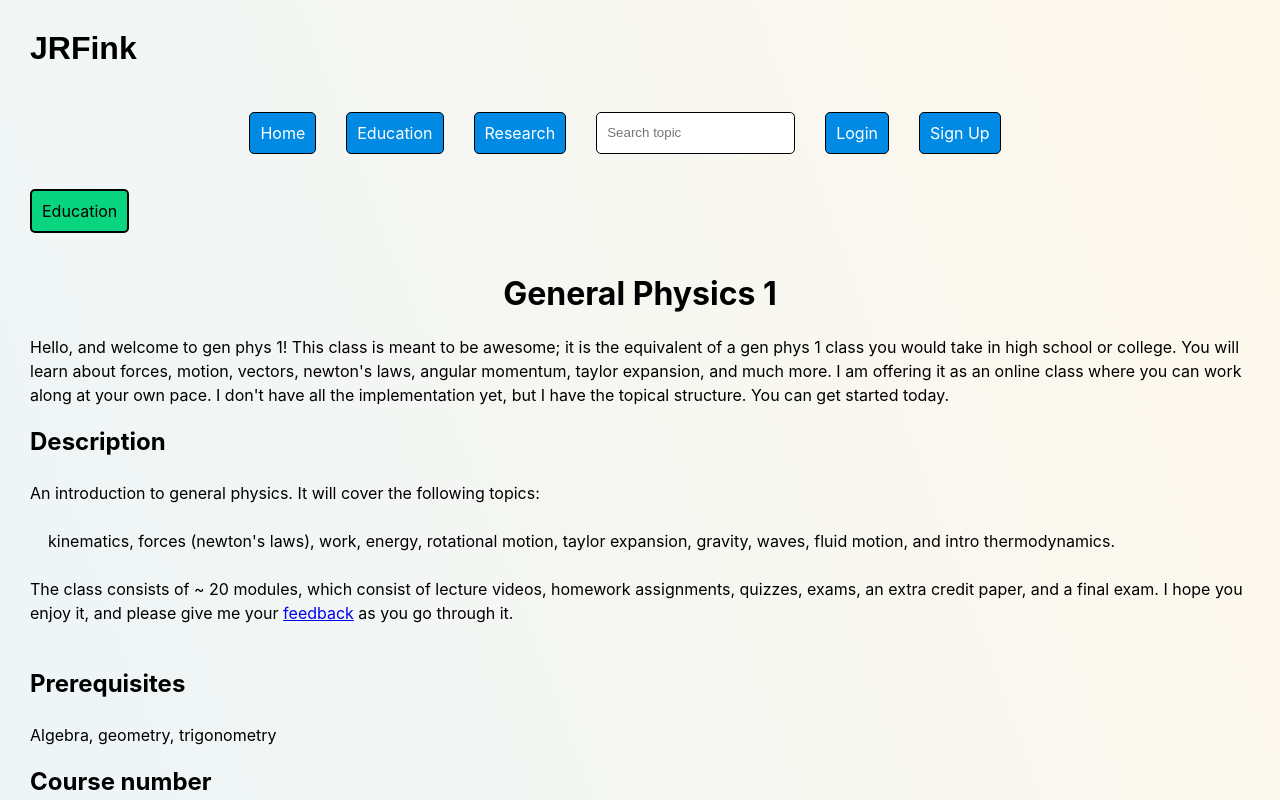
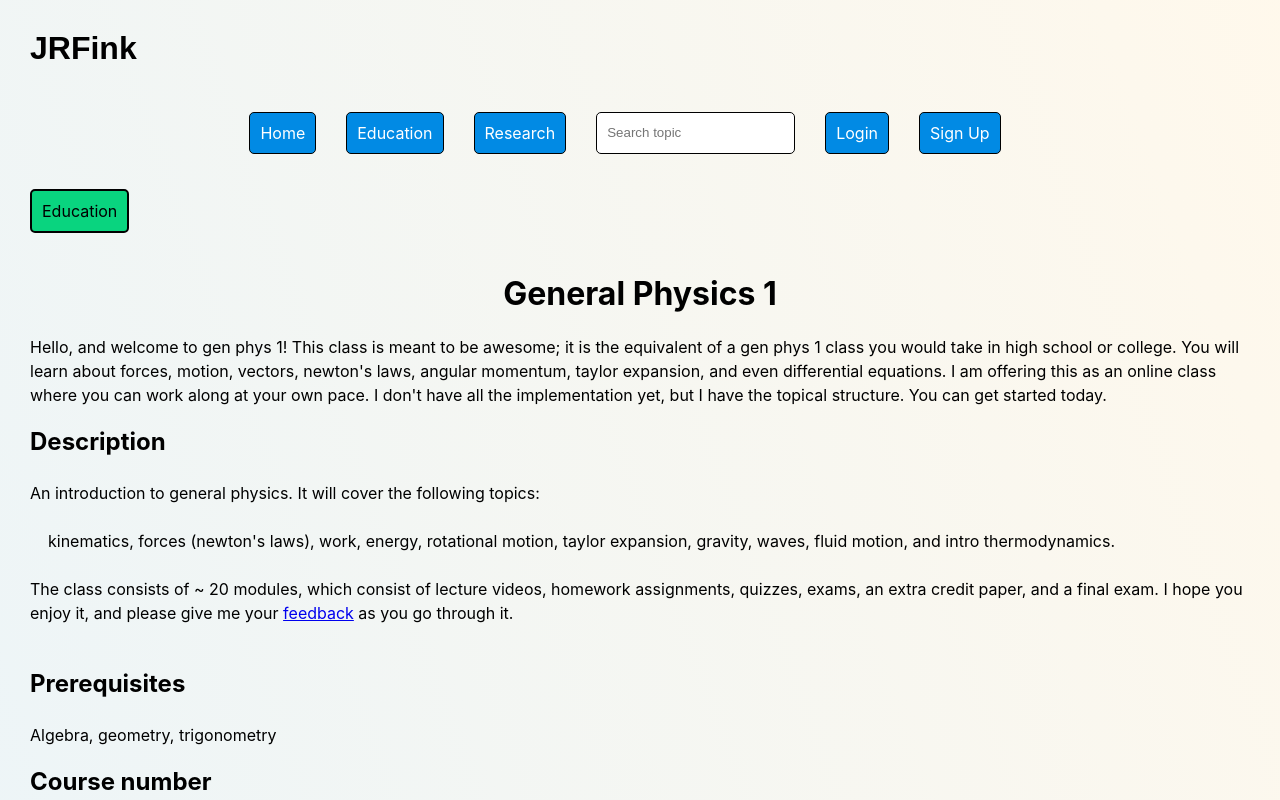
Before and after one commit to JRFink/jrfphyspagesnew, a Next.js app: page /education/gp1 in a window 1280 px wide. Shown: the top 800 px of the page. Built offline with nearby package versions, Linux system fonts and the light colour scheme.

Commit message:
Update index.tsx

```diff
--- a/pages/education/gp1/index.tsx
+++ b/pages/education/gp1/index.tsx
@@ -14,7 +14,7 @@ const Gp1 = () => {
             <p>
                 Hello, and welcome to gen phys 1! This class is meant to be awesome;
                 it is the equivalent of a gen phys 1 class you would take in high school or college. You will learn about
-                forces, motion, vectors, newton&#39;s laws, angular momentum, taylor expansion, and much more. I am offering it as an online class where you can work along at your own pace. I don&#39;t have all the implementation yet, but I have the topical structure. You can get started today.
+                forces, motion, vectors, newton&#39;s laws, angular momentum, taylor expansion, and even differential equations. I am offering this as an online class where you can work along at your own pace. I don&#39;t have all the implementation yet, but I have the topical structure. You can get started today.
             </p>
             <h2>
                 Description
```
